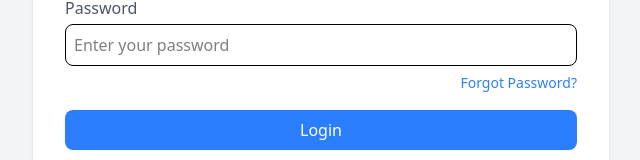
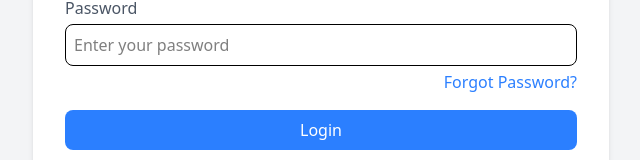
Before and after one commit to festus-sulumeti/Laundry_Popote, a React (Vite) app: page /login in a window 1280 px wide. Shown: the part 380-540 px from the top of the page, without its empty margins (319-959 px from the left). Built offline with nearby package versions, Linux system fonts and the light colour scheme.

Commit message:
Fix: used the navigation from the normal href link

```diff
--- a/src/components/pages/Login.jsx
+++ b/src/components/pages/Login.jsx
@@ -41,9 +41,7 @@ const Login = () => {
                             required
                         />
                         <div className="text-right mt-1">
-                            <a href="/forgot-password" className="text-blue-500 hover:underline text-sm">
-                                Forgot Password?
-                            </a>
+                            <button className="text-blue-500 hover:underline" onClick={() => navigate('/forgot-password')}> Forgot Password?</button>
                         </div>
                     </div>
                     <button
```
